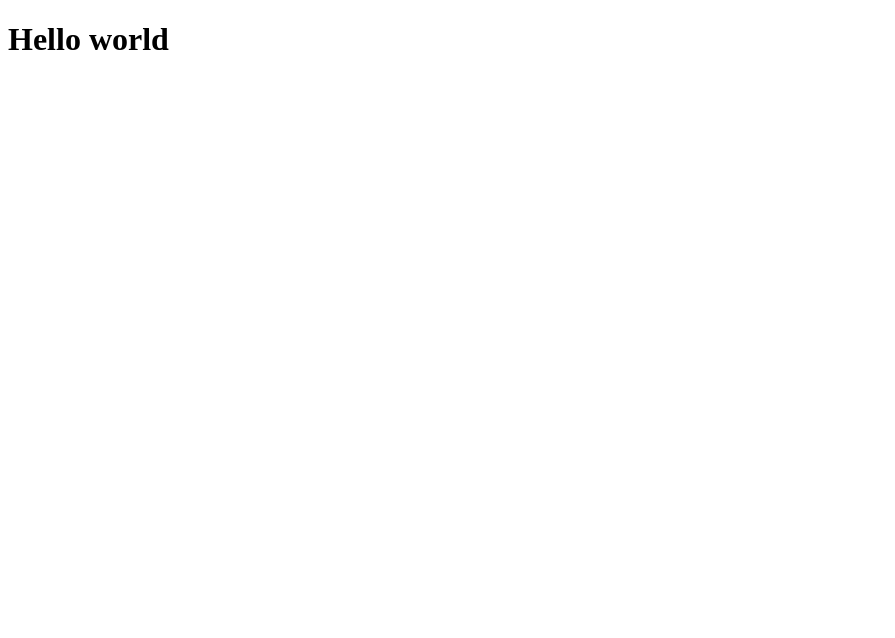
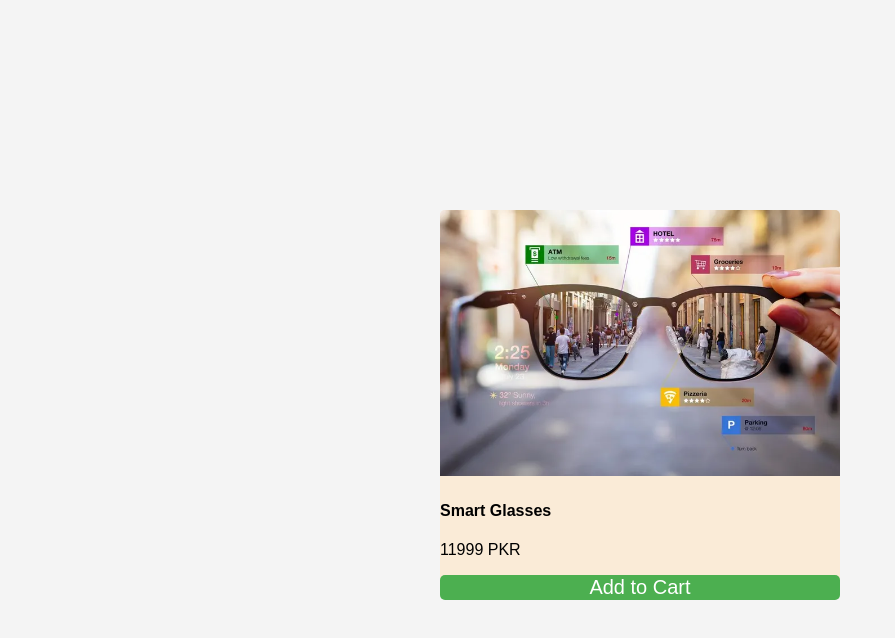
Before and after one commit to HamzaMemon007/Css-1st-class, a plain HTML site: page css task/index.html in a window 1280 px wide. Shown: the whole page, without its empty margins (0-895 px from the left). Drawn offline with Linux system fonts and the light colour scheme.

Commit message:
project complete

```diff
--- a/css task/index.html
+++ b/css task/index.html
@@ -1,11 +1,21 @@
 <!DOCTYPE html>
 <html lang="en">
 <head>
-    <meta charset="UTF-8">
-    <meta name="viewport" content="width=device-width, initial-scale=1.0">
-    <title>Document</title>
+<meta charset="UTF-8">
+<meta name="viewport" content="width=device-width, initial-scale=1.0">
+<title>Simple Shopping Card</title>
+<link rel="stylesheet" href="./style.css">
 </head>
 <body>
-    <h1>Hello world</h1>
+
+<div class="card">
+    <img src="./glasses.png" alt="Product">
+    <div class="container">
+        <h4><b>Smart Glasses</b></h4>
+        <p>11999 PKR</p>
+        <button>Add to Cart</button>
+    </div>
+</div>
+
 </body>
 </html>
--- /dev/null
+++ b/css task/style.css
@@ -0,0 +1,43 @@
+body {
+    font-family: Arial, sans-serif;
+    margin: 0;
+    padding: 0;
+    display: flex;
+    justify-content: center;
+    align-items: center;
+    height: 100vh;
+    background-color: #f4f4f4;
+}
+.card {
+    width: 400px;
+    height: 380px;
+    background-color: antiquewhite;
+    border-radius: 5px;
+}
+.card img {
+    width: 100%;
+    border-top-left-radius: 5px;
+    border-top-right-radius: 5px;
+}
+.card button {
+    background-color: #4CAF50;
+    color: white;
+    border: none;
+    border-radius: 5px;
+    text-align: center;
+    display: block;
+    width: 100%;
+    font-size: 20px;
+    cursor: pointer;
+}
+button:hover {
+    background-color: green;
+    transform: scale(1.05);
+    z-index: 10;
+    box-shadow: 0 5px 15px rgba(9, 255, 0, 0.3);
+}
+.card:hover {
+    transform: scale(1.05);
+    z-index: 10;
+    box-shadow: 0 5px 15px rgba(0, 0, 0, 0.3);
+}
```
Also changed, not shown: css task/glasses.png (added).
